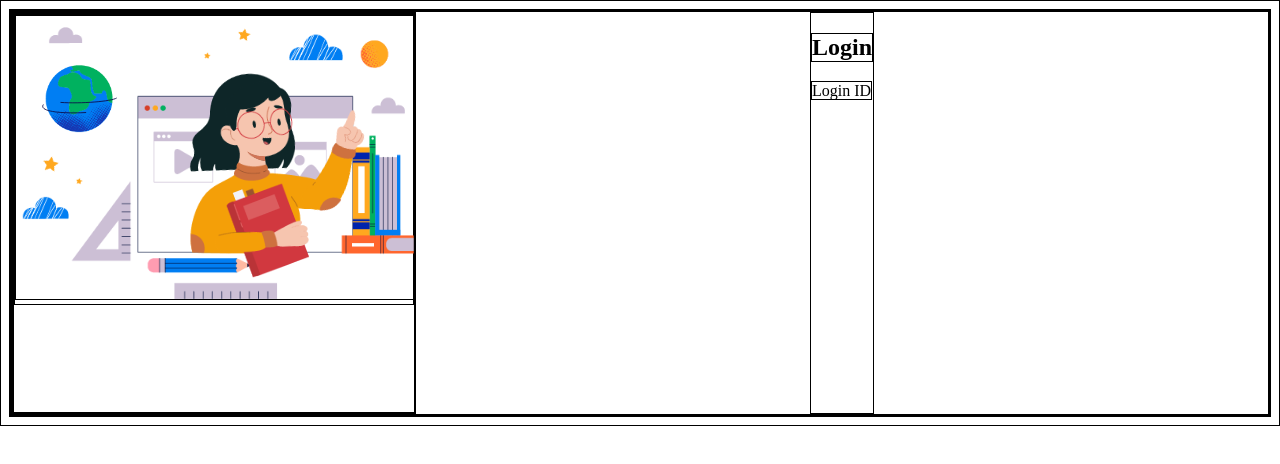
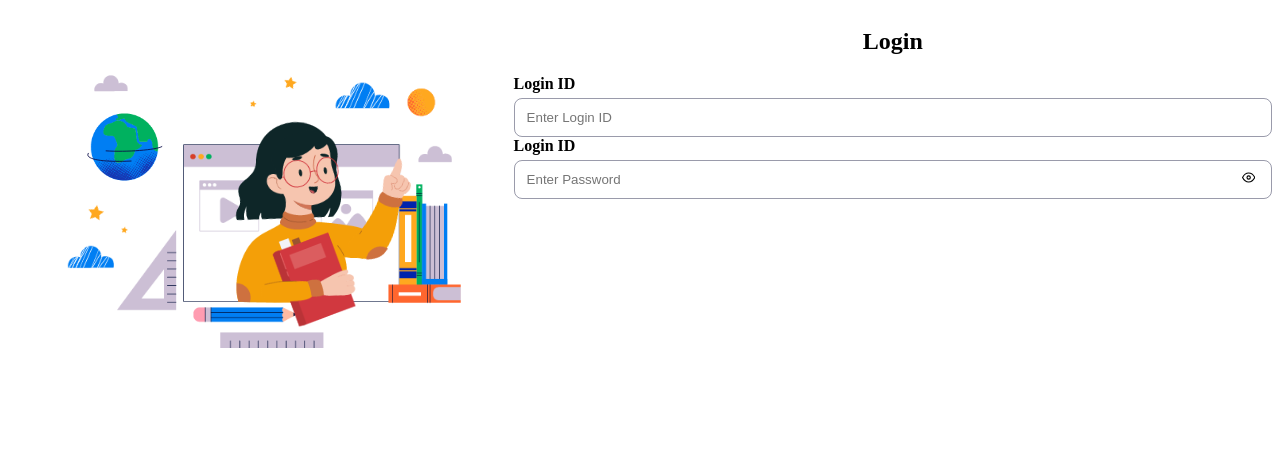
Before and after one commit to habib-N19/aimedLab-assignment, a React (Vite) app: page / in a window 1280 px wide. Shown: the top 464 px of the page. Built offline with nearby package versions, Linux system fonts and the light colour scheme.

Commit message:
added a password section

```diff
--- a/package.json
+++ b/package.json
@@ -13,6 +13,7 @@
     "lottie-react": "^2.4.0",
     "react": "^18.2.0",
     "react-dom": "^18.2.0",
+    "react-icons": "^4.11.0",
     "react-router-dom": "^6.17.0",
     "styled-components": "^6.1.0"
   },
--- a/src/App.jsx
+++ b/src/App.jsx
@@ -1,6 +1,8 @@
 import styled from 'styled-components'
 import Label from './components/InputLabel'
 import LottieContainer from './components/LottieAnimation'
+
+import PasswordInput from './components/PasswordInput'
 
 const App = () => {
   const Container = styled.div`
@@ -8,25 +10,38 @@ const App = () => {
     display: flex;
   `
   const LeftImg = styled.div`
-  display:flex;
-  justify-content:center;
-  align-items:center
+    display: flex;
+    justify-content: center;
+    align-items: center;
     width: 40%;
-    height:400px;
+    height: 400px;
   `
   const RightSideLoginSection = styled.div`
-  width:60%
-  // border:1px, solid, black;
-  text-align:center;
- margin:0 auto;
-  height:90%,
-
+    width: 60%;
+    /* text-align: center; */
+    margin: 0 auto;
   `
   const Heading = styled.h2`
     text-align: center;
     color: black;
     font-weight: bold;
   `
+
+  const InputContainer = styled.div`
+    position: relative;
+    display: flex;
+    align-items: center;
+    border: 1px solid #04072f66;
+    border-radius: 8px;
+    padding: 10px;
+  `
+  const Input = styled.input`
+    /* flex: 1; */
+    width: 70%;
+    border: none;
+    outline: none;
+  `
+
   return (
     <Container>
       <LeftImg>
@@ -35,6 +50,11 @@ const App = () => {
       <RightSideLoginSection>
         <Heading>Login</Heading>
         <Label htmlFor='email'>Login ID</Label>
+        <InputContainer>
+          <Input type='email' placeholder='Enter Login ID'></Input>
+        </InputContainer>
+        <Label htmlFor='email'>Login ID</Label>
+        <PasswordInput></PasswordInput>
       </RightSideLoginSection>
     </Container>
   )
--- /dev/null
+++ b/src/components/PasswordInput.jsx
@@ -0,0 +1,48 @@
+import { useState } from 'react'
+import styled from 'styled-components'
+import { FiEye, FiEyeOff } from 'react-icons/fi'
+const PasswordInput = () => {
+  const [showPassword, setShowPassword] = useState(false)
+  const [password, setPassword] = useState('')
+  const togglePasswordVisibility = () => {
+    setShowPassword(!showPassword)
+  }
+  const InputContainer = styled.div`
+    position: relative;
+    display: flex;
+    align-items: center;
+    border: 1px solid #04072f66;
+    border-radius: 8px;
+    padding: 10px;
+  `
+  const Input = styled.input`
+    /* flex: 1; */
+    width: 70%;
+    border: none;
+    outline: none;
+  `
+  const ToggleBtn = styled.button`
+    position: absolute;
+    top: 50%;
+    right: 10px;
+    transform: translateY(-50%);
+    background: transparent;
+    border: none;
+    outline: none;
+    cursor: pointer;
+  `
+  return (
+    <InputContainer>
+      <Input
+        type={showPassword ? 'text' : 'password'}
+        placeholder='Enter Password'
+        defaultValue={password}
+        onBlur={e => setPassword(e.target.value)}
+      ></Input>
+      <ToggleBtn onClick={togglePasswordVisibility}>
+        {showPassword ? <FiEyeOff /> : <FiEye />}
+      </ToggleBtn>
+    </InputContainer>
+  )
+}
+export default PasswordInput
--- a/src/index.css
+++ b/src/index.css
@@ -1,6 +1,6 @@
 
 *{
-  border:1px solid black;
+  /* border:1px solid black; */
   /* display: flex; */
   /* justify-content: space-between; */
 }
```
Also changed, not shown: src/components/InputField.jsx (+5 -5 lines), src/components/InputLabel.jsx (+4 -3 lines), 1 other file (tests, documents, lock files or other folders).
